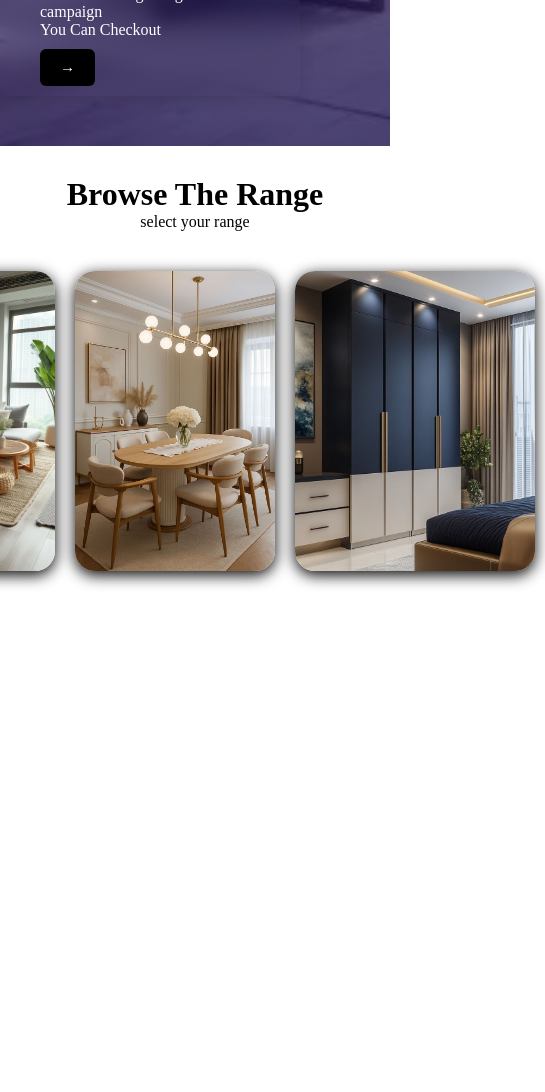
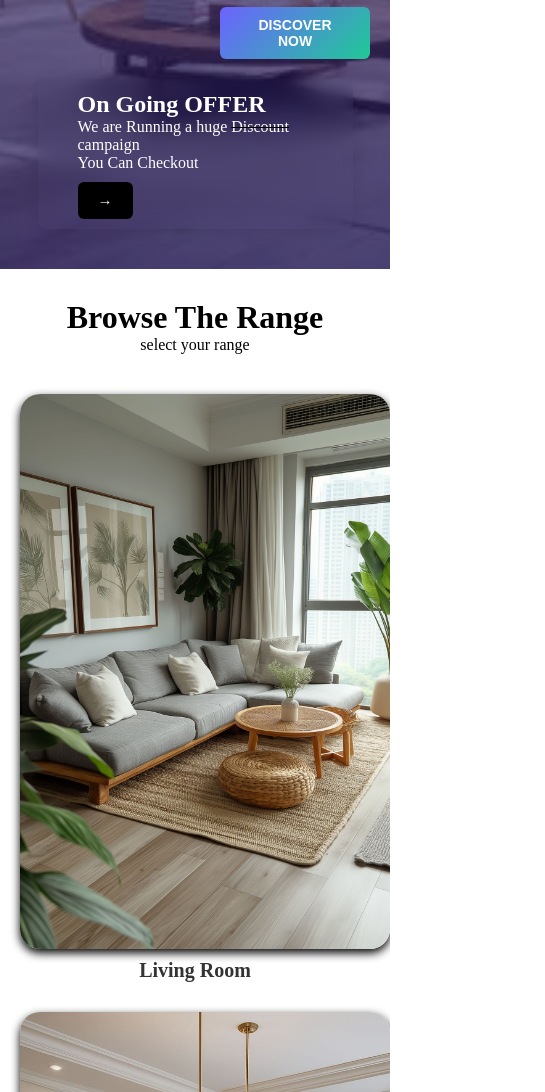
Before and after one commit to misbah14825/Project-for-Home-work, a plain HTML site: page index.html in a window 390 px wide. Shown: the part 698-1790 px from the top of the page, 545 px wide, since content can reach past the window. Before the commit the page ends 1293 px from the top, so only its background shows below. Drawn offline with Linux system fonts and the light colour scheme.

Commit message:
range added

```diff
--- a/asset/style.css
+++ b/asset/style.css
@@ -199,7 +199,7 @@
 .range img{
     padding: px;
     margin: 10px;
-    box-shadow: 0 4px 15px rgba(0, 0, 0, 1);
+    box-shadow: 0 4px 10px rgba(0, 0, 0, 1);
     border-radius: 20px;
 }
 .living:hover{
@@ -217,3 +217,77 @@
     transition: 0.5s;
 
 }
+.card{
+  position: relative;
+  display: inline-block;
+  text-align: center;
+
+
+}
+.card img{
+  width: 250px;
+  display: block;
+}
+.card h5{
+  font-size: 20px;
+  color: #333;
+}
+/* For tablets and smaller (≤ 992px wide) */
+@media (max-width: 992px) {
+  .navdiv {
+    flex-direction: column;
+    text-align: center;
+  }
+
+  .navdiv ul {
+    padding: 0;
+  }
+
+  .navdiv li {
+    display: block;
+    margin: 10px 0;
+  }
+
+  .arrival h1 {
+    font-size: 36px;
+  }
+
+  .arrival h3 {
+    font-size: 20px;
+  }
+}
+
+/* For mobile phones (≤ 768px wide) */
+@media (max-width: 768px) {
+  .range {
+    flex-direction: column;   /* stack cards vertically */
+  }
+
+  .card {
+    margin-bottom: 20px;
+  }
+
+  .card img {
+    width: 100%;       /* make image full width */
+    height: auto;
+  }
+
+  .arrival h1 {
+    font-size: 28px;
+  }
+
+  .arrival h3 {
+    font-size: 18px;
+  }
+
+  .discover-btn {
+    padding: 10px 20px;
+    font-size: 14px;
+  }
+
+  .offer {
+    position: static;   /* remove fixed positioning */
+    margin: 20px auto;
+    width: 90%;
+  }
+}
--- a/index.html
+++ b/index.html
@@ -56,13 +56,13 @@
       <p>select your range</p>
     </div>
     <div class="range">
-      <a href=""><img class="living" src="asset/img/living room.jpg.jpg" alt="" height="300px"></a>
-      <h5></h5>
+     <div class="card"> <a href=""><img class="living" src="asset/img/living room.jpg.jpg" alt="" height="300px"></a>
+      <h5>Living Room</h5></div>
 
-     <a href=""><img class="dinning" src="asset/img/dinning room.jpg.jpg" alt="" height="300px"></a>
+ <div class="card">    <a href=""><img class="dinning" src="asset/img/dinning room.jpg.jpg" alt="" height="300px"></a> <h5>Dinning Room</h5></div>
 
-      <a href=""><img class="bedroom" src="asset/img/bedroom decor.jpg.jpg" alt="" height="300px"></a>
-    </div>
+      <div class="card"><a href=""><img class="bedroom" src="asset/img/bedroom decor.jpg.jpg" alt="" height="300px"><h5>BedRoom</h5></a>
+    </div></div>
 
 </body>
 </html>
```
